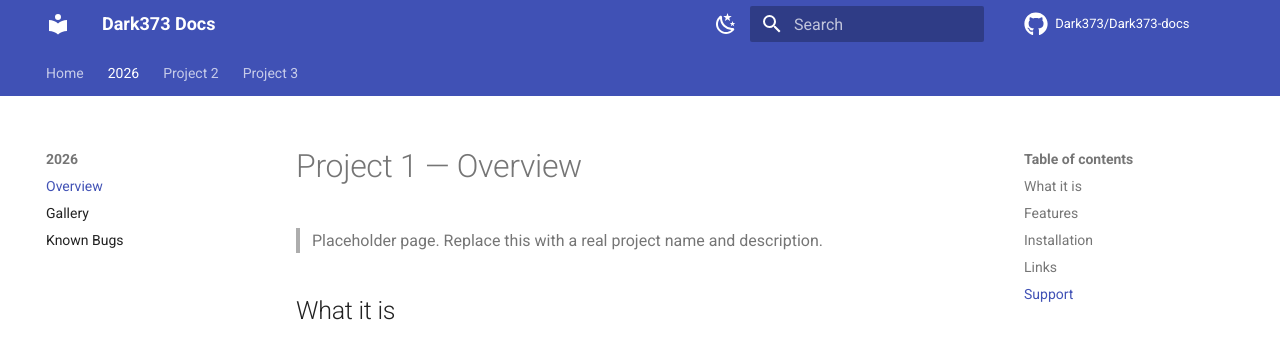
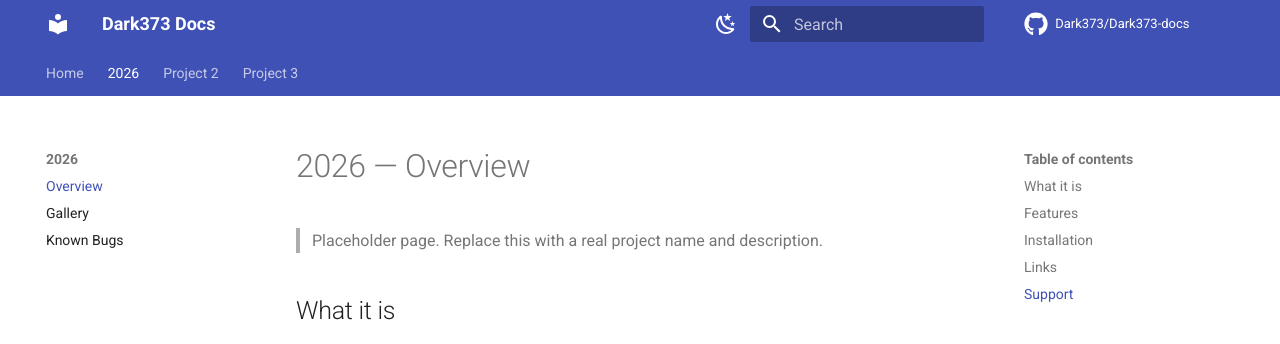
Before and after one commit to Dark373/Dark373-docs, an MkDocs documentation site: the page built from docs/project-1/index.md, in a window 1280 px wide and 1105 px high. Shown: the top 344 px of the window. Built offline with MkDocs 1.6.1 and Material for MkDocs 9.7.7, drawn with Linux system fonts in a browser that asks for light colours; comment, search, counter and statistics services are not loaded.

Commit message:
Update index.md

```diff
--- a/docs/project-1/index.md
+++ b/docs/project-1/index.md
@@ -1,4 +1,4 @@
-# Project 1 — Overview
+# 2026 — Overview
 
 > Placeholder page. Replace this with a real project name and description.
 
```
